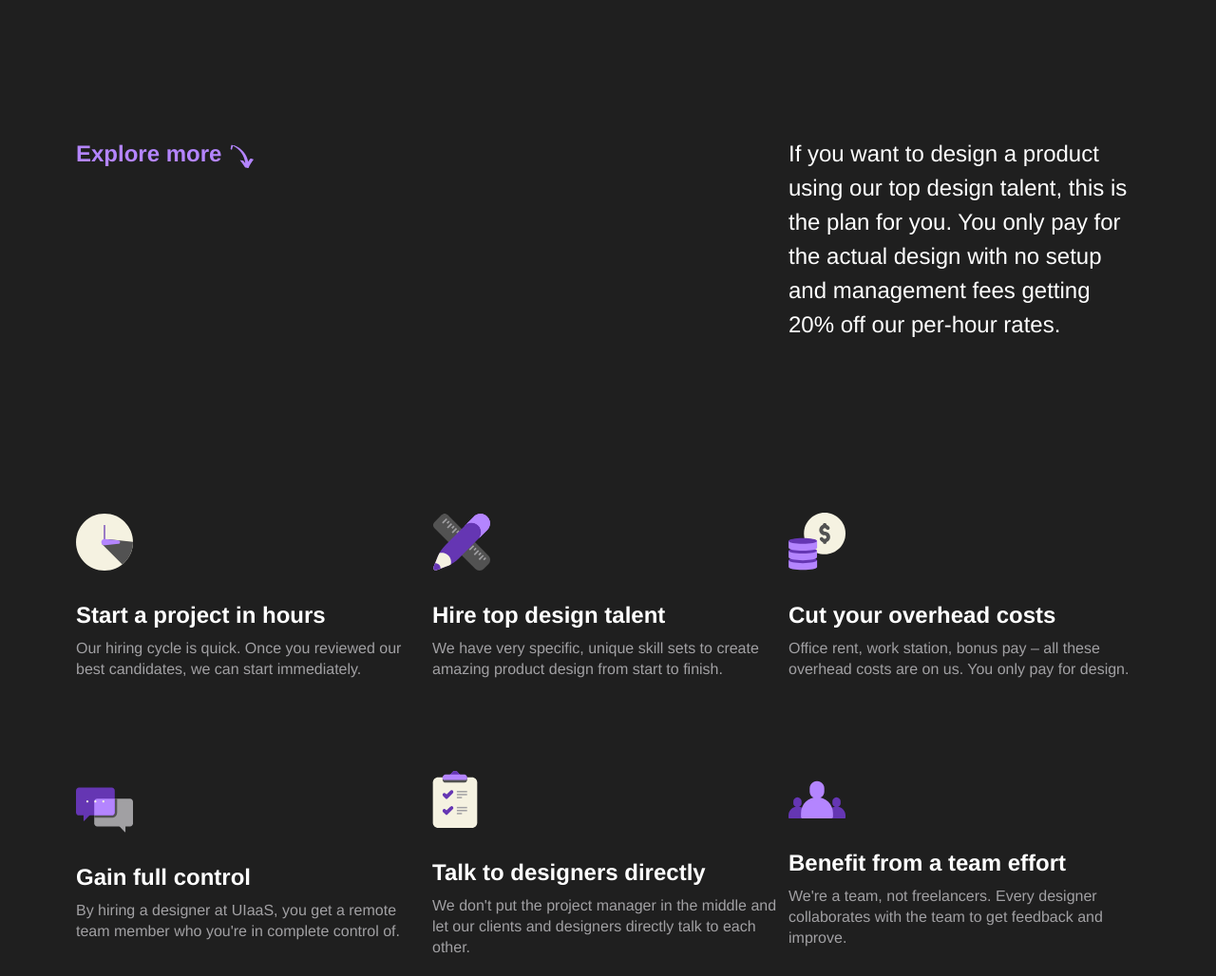
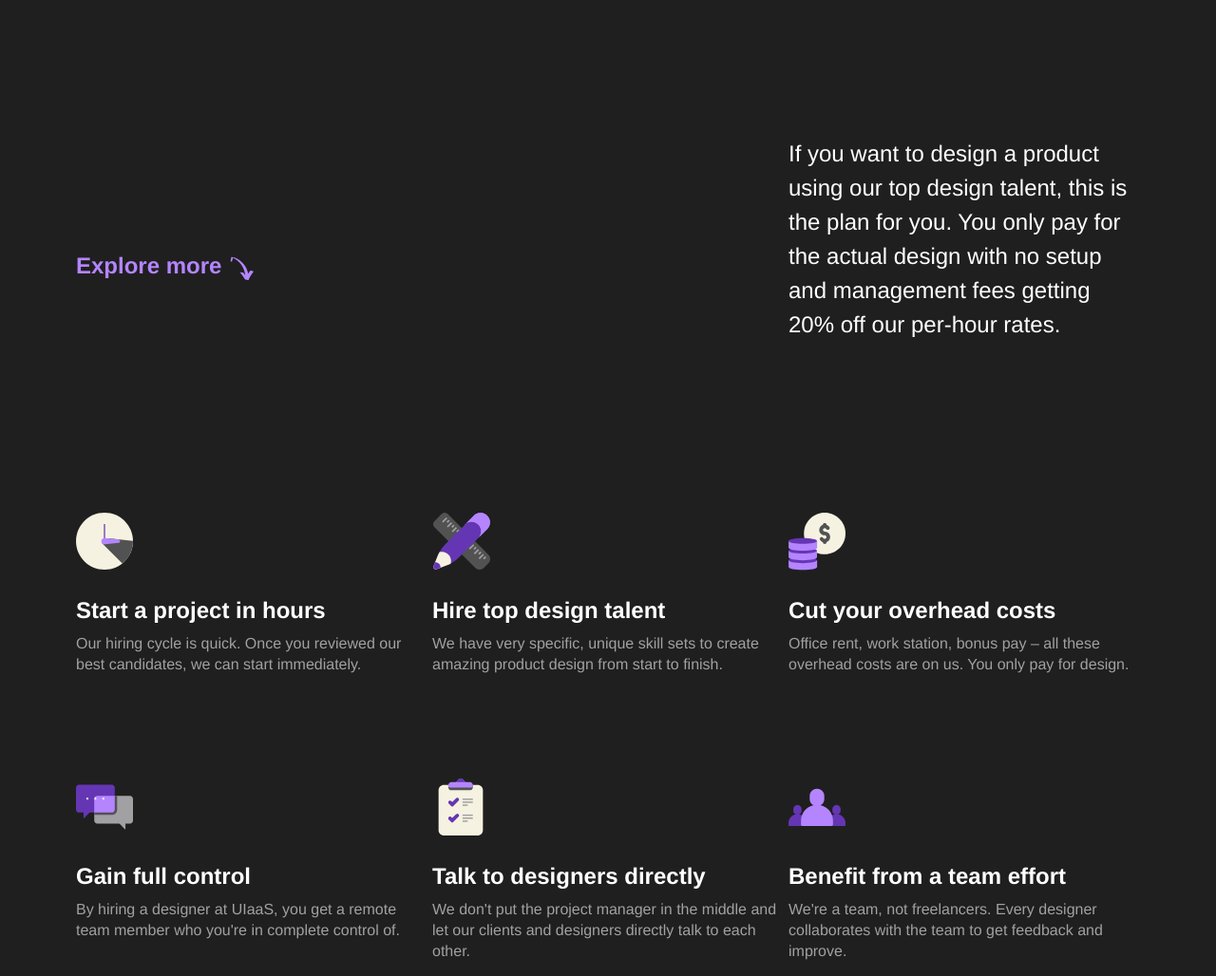
Before and after one commit to mrthikl/uiaas, a website: page src/index.html in a window 1280 px wide. Shown: the part 520-1548 px from the top of the page at 95% size. Drawn offline with nearby package versions, Linux system fonts and the light colour scheme; files that its build step writes are made by us from their sources.

Commit message:
fix content img

```diff
--- a/src/style/content.scss
+++ b/src/style/content.scss
@@ -16,8 +16,15 @@
 
   .content__project {
     margin-bottom: 80px;
-    img {
+    height: 200px;
+
+    .img--box {
+      width: 60px;
+      height: 60px;
       margin-bottom: 25px;
+      display: flex;
+      align-items: center;
+      justify-content: center;
     }
 
     .font__style--headline {
@@ -34,6 +41,7 @@
     .content--headline {
       width: 100%;
       display: flex;
+      align-items: center;
       justify-content: space-between;
 
       .scroll {
--- a/src/style/pricing.scss
+++ b/src/style/pricing.scss
@@ -6,7 +6,7 @@
   padding-top: 50px;
   position: relative;
   background: var(--bgYellowLight);
-  transition: 0.3s ease;
+  transition: 1s ease;
   transition-property: background, color;
   // background: var(--darklighter);
 
--- a/src/style/project.scss
+++ b/src/style/project.scss
@@ -5,7 +5,7 @@
   flex-direction: column;
   background: url("../img/site_images/BG2.png") top center/contain no-repeat;
   background-position-y: 100px;
-  transition: 0.3s ease;
+  transition: 1s ease;
   transition-property: background;
 
   .project--inner {
```
Also changed, not shown: src/templates/content.html (+6 -6 lines).
